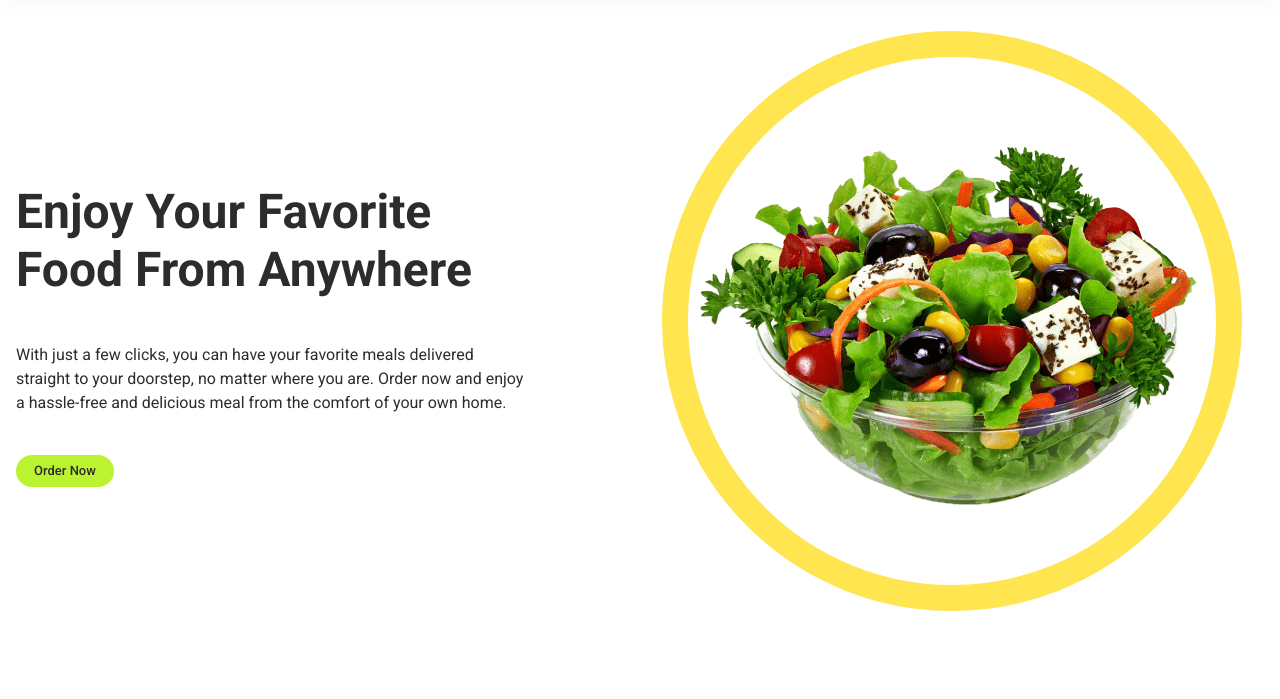
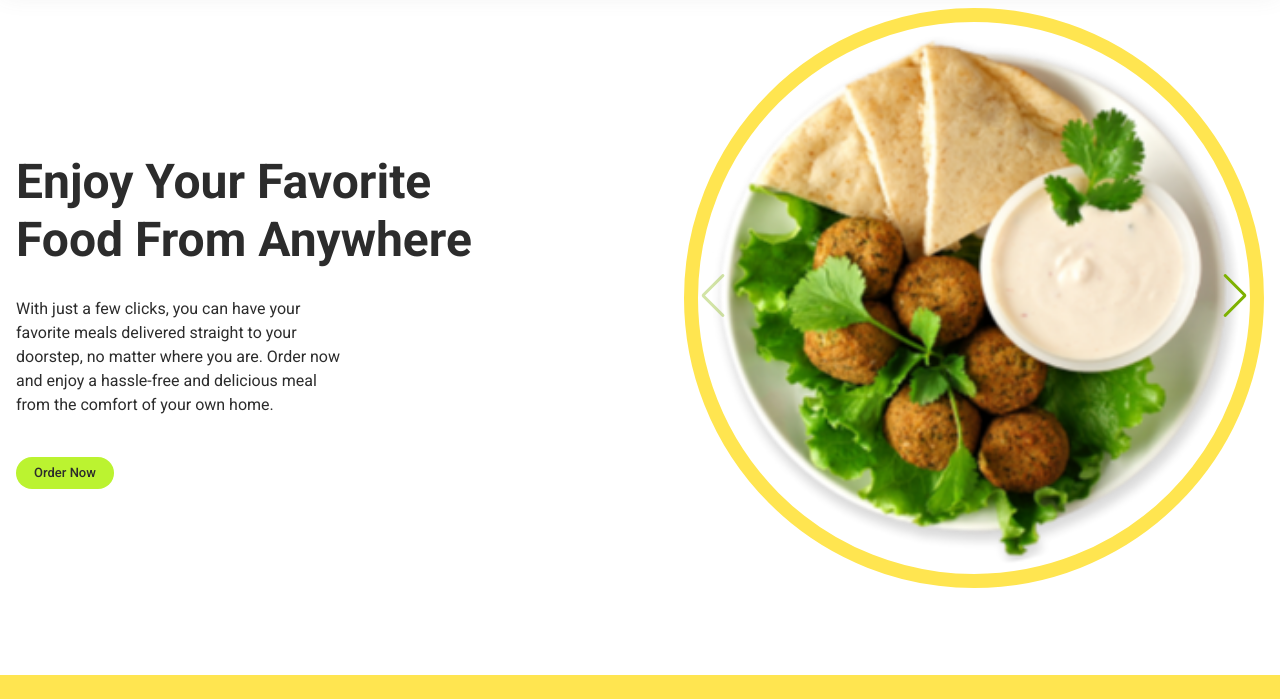
Before and after one commit to BulatovaTati/food-delivery, a website built with Vite: page src/index.html in a window 1280 px wide. Shown: the part 101-800 px from the top of the page. Built offline with nearby package versions, Linux system fonts and the light colour scheme.

Commit message:
add new hero swiper

```diff
--- /dev/null
+++ b/src/css/components/swiper.css
@@ -0,0 +1,43 @@
+.orderSwiper {
+  display: none;
+}
+
+@media screen and (min-width: 768px) {
+  .orderSwiper {
+    width: 320px;
+    height: 320px;
+    border: 14px solid #ffe550;
+    border-radius: 50%;
+    display: block;
+    margin: 0;
+  }
+
+  .swiper-slide {
+    padding: 10px;
+  }
+}
+
+@media screen and (min-width: 1280px) {
+  .orderSwiper {
+    margin-top: -47px;
+    width: 580px;
+    height: 580px;
+  }
+
+  .swiper-img-hero {
+    width: 100%;
+  }
+}
+
+.swiper-button-next,
+.swiper-button-prev {
+  color: #7eb101;
+}
+
+.swiper-button-prev {
+  left: -5px;
+}
+
+.swiper-button-next {
+  right: -5px;
+}
--- a/src/css/partials/hero.css
+++ b/src/css/partials/hero.css
@@ -21,27 +21,25 @@
 
   .hero-container {
     position: relative;
+    flex-wrap: wrap;
+    justify-content: space-between;
+    align-items: center;
     display: flex;
-    align-items: center;
-    justify-content: space-between;
   }
 
-  .hero-container::after {
-    content: '';
-    position: absolute;
-    top: 69px;
-    right: 38px;
-    width: 320px;
-    height: 320px;
-    background-image: url('/images/hero/tablet-photo.png');
-    background-size: cover;
-    border-radius: 50%;
-    border: 26px solid #ffe550;
+  .hero-wrapper {
+    display: flex;
+    justify-content: space-between;
+    gap: 32px;
+  }
+
+  .hero-text-wrapper {
+    width: 336px;
   }
 
   .hero-title {
     max-width: 537px;
-    margin-bottom: 44px;
+    margin-bottom: 0;
     font-size: 42px;
     line-height: 1.2;
   }
@@ -60,27 +58,30 @@
   }
 
   .hero-container {
-    height: 608px;
-  }
-
-  .hero-container::after {
-    top: 0;
-    width: 580px;
     height: 580px;
-    background-image: url('/images/hero.png');
+    flex-direction: column;
+    align-content: space-between;
+    justify-content: center;
+    align-items: stretch;
   }
 
   .hero-wrapper {
+    width: 100%;
+    gap: 0;
+  }
+
+  .hero-text-wrapper {
     max-width: 511px;
-    margin-right: 143px;
+    margin: 0;
   }
 
   .hero-title {
     max-width: 503px;
+    margin-bottom: 28px;
     font-size: 48px;
   }
 
   .hero-text {
-    max-width: 511px;
+    width: 511px;
   }
 }
--- a/src/css/styles.css
+++ b/src/css/styles.css
@@ -15,6 +15,7 @@
 @import url('./components/button.css');
 @import url('./components/modal.css');
 @import url('./components/menu.css');
+@import url('./components/swiper.css');
 
 /* #endregion */
 
--- a/src/index.html
+++ b/src/index.html
@@ -37,23 +37,6 @@
     <load src="partials/modal.html" />
 
     <script src="https://cdn.jsdelivr.net/npm/swiper@11/swiper-bundle.min.js"></script>
-    <script type="module">
-      const swiper = new Swiper('.mySwiper', {
-        spaceBetween: 10,
-
-        // Navigation arrows
-        navigation: {
-          nextEl: '.swiper-button-next',
-          prevEl: '.swiper-button-prev',
-        },
-        keyboard: {
-          enabled: true,
-          onlyInViewport: true,
-        },
-
-        preloadImages: false,
-      });
-    </script>
     <script type="module" src="./main.js"></script>
   </body>
 </html>
--- /dev/null
+++ b/src/js/swiper.js
@@ -0,0 +1,30 @@
+new Swiper('.mySwiper', {
+  spaceBetween: 10,
+
+  navigation: {
+    nextEl: '.swiper-button-next',
+    prevEl: '.swiper-button-prev',
+  },
+  keyboard: {
+    enabled: true,
+    onlyInViewport: true,
+  },
+
+  preloadImages: false,
+});
+
+new Swiper('.orderSwiper', {
+  spaceBetween: 10,
+
+  // Navigation arrows
+  navigation: {
+    nextEl: '.swiper-button-next',
+    prevEl: '.swiper-button-prev',
+  },
+  keyboard: {
+    enabled: true,
+    onlyInViewport: true,
+  },
+
+  preloadImages: false,
+});
--- a/src/main.js
+++ b/src/main.js
@@ -1,2 +1,3 @@
 import './js/menu';
 import './js/modal';
+import './js/swiper';
--- a/src/partials/hero.html
+++ b/src/partials/hero.html
@@ -1,7 +1,7 @@
 <section class="hero">
   <div class="container hero-container">
-    <div class="hero-wrapper">
-      <h1 class="hero-title">Enjoy Your Favorite Food From Anywhere</h1>
+    <h1 class="hero-title">Enjoy Your Favorite Food From Anywhere</h1>
+    <div class="hero-text-wrapper">
       <p class="hero-text">
         With just a few clicks, you can have your favorite meals delivered
         straight to your doorstep, no matter where you are. Order now and enjoy
@@ -11,5 +11,74 @@
         Order Now
       </button>
     </div>
+    <div class="swiper orderSwiper">
+      <ul class="swiper-wrapper">
+        <li class="swiper-slide">
+          <picture>
+            <source
+              srcset="./images/hero/tab/Foto1.png 1x"
+              srcset="./images/hero/tab/Foto1-2x.png 2x"
+              media="(min-width: 320px)"
+              type="image/png"
+            />
+            <source
+              srcset="./images/hero/dec/Foto1.png 1x"
+              srcset="./images/hero/dec/Foto1-2x.png 2x"
+              media="(min-width: 1280px)"
+              type="image/png"
+            />
+            <img
+              src="./images/hero/tab/Foto1.png"
+              alt="Foto1"
+              class="swiper-img-hero"
+            />
+          </picture>
+        </li>
+        <li class="swiper-slide">
+          <picture>
+            <source
+              srcset="./images/hero/tab/Foto2.png 1x"
+              srcset="./images/hero/tab/Foto2-2x.png 2x"
+              media="(min-width: 320px)"
+              type="image/png"
+            />
+            <source
+              srcset="./images/hero/dec/Foto2.png 1x"
+              srcset="./images/hero/dec/Foto2-2x.png 2x"
+              media="(min-width: 1280px)"
+              type="image/png"
+            />
+            <img
+              src="./images/hero/tab/Foto2.png"
+              alt="Foto2"
+              class="swiper-img-hero"
+            />
+          </picture>
+        </li>
+        <li class="swiper-slide">
+          <picture>
+            <source
+              srcset="./images/hero/tab/Foto3.png 1x"
+              srcset="./images/hero/tab/Foto3-2x.png 2x"
+              media="(min-width: 320px)"
+              type="image/png"
+            />
+            <source
+              srcset="./images/hero/dec/Foto3.png 1x"
+              srcset="./images/hero/dec/Foto3-2x.png 2x"
+              media="(min-width: 1280px)"
+              type="image/png"
+            />
+            <img
+              src="./images/hero/tab/Foto3.png"
+              alt="Foto3"
+              class="swiper-img-hero"
+            />
+          </picture>
+        </li>
+      </ul>
+      <div class="swiper-button-prev"></div>
+      <div class="swiper-button-next"></div>
+    </div>
   </div>
 </section>
```
Also changed, not shown: src/partials/modal.html (+3 -3 lines), src/images/footer-bcg.png (deleted), src/images/hero.png (deleted), src/images/hero/dec/Foto1.png (added), src/images/hero/dec/Foto2.png (added), src/images/hero/dec/Foto3.png (added), src/images/hero/tab/Foto1.png (renamed from src/images/hero/tablet-photo.png), src/images/hero/tab/Foto2.png (added), src/images/hero/tab/Foto3.png (added).
